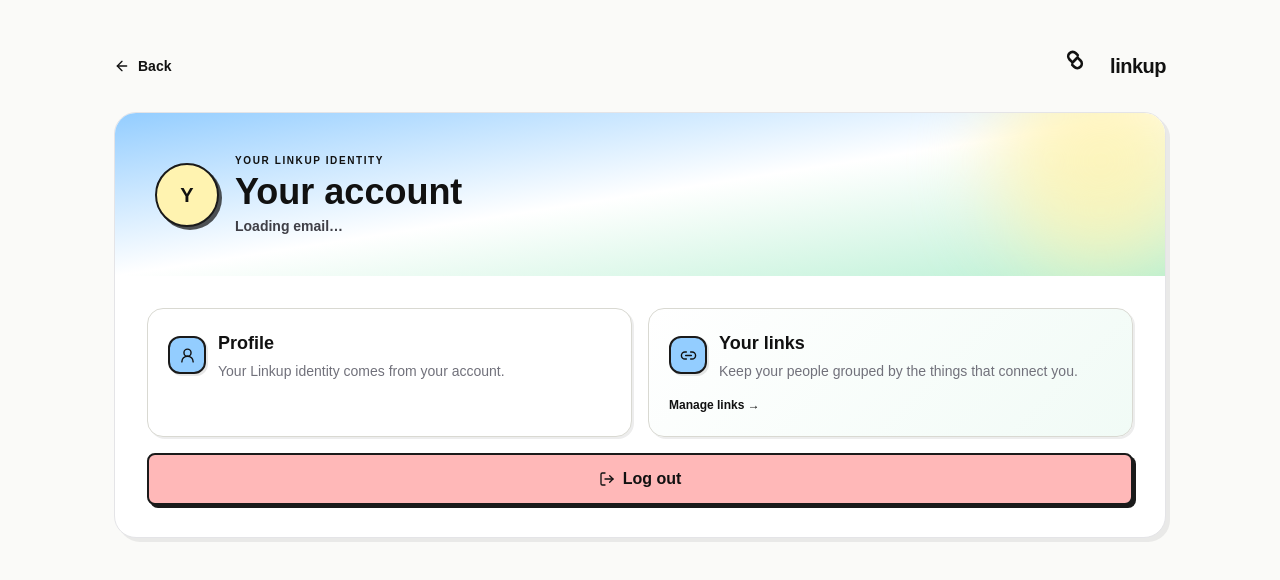
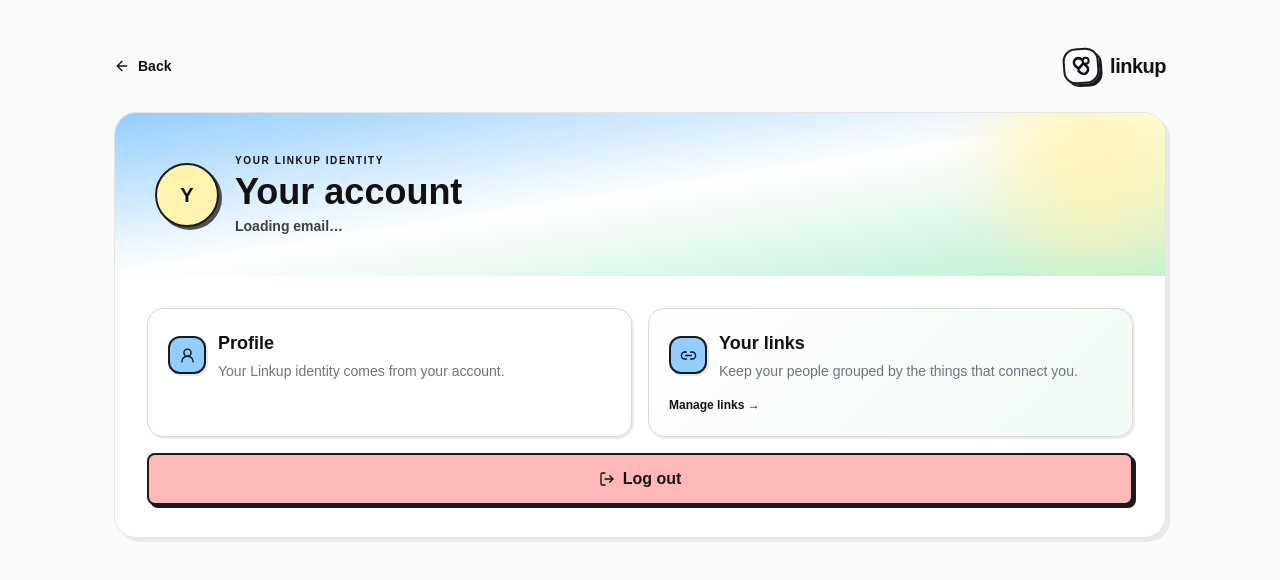
Before and after one commit to justrishith/linkup, a Next.js app: page /account in a window 1280 px wide. Shown: the top 580 px of the page. Built offline with nearby package versions, Linux system fonts and the light colour scheme; no server answers.

Commit message:
style(ui): add proximity-reactive Link logo

```diff
--- a/app/globals.css
+++ b/app/globals.css
@@ -24,11 +24,15 @@
 .brutal-btn:active{transform:translate(1px,1px);box-shadow:2px 2px 0 #1a1a1a}
 .brutal-input{border:2px solid #1a1a1a;background:#fff}
 
-.logo-mark{position:relative;display:inline-block;width:42px;height:42px;flex:0 0 42px;border:2px solid #1a1a1a;border-radius:12px;background:#fff;box-shadow:3px 3px 0 #1a1a1a;transform:rotate(-5deg);transition:transform 160ms ease}
-.logo-mark:before,.logo-mark:after{content:"";position:absolute;width:17px;height:26px;border:3px solid #1a1a1a;border-radius:10px;transform:rotate(34deg);top:6px}
-.logo-mark:before{left:8px;background:#93cdff}.logo-mark:after{left:17px;background:#fff3b0}
-.logo-mark span{position:absolute;left:18px;top:17px;width:8px;height:8px;border:2px solid #1a1a1a;border-radius:50%;background:#fff;z-index:2}
-.brand-lockup{display:inline-flex;align-items:center;gap:11px}.brand-lockup:hover .logo-mark{transform:rotate(-2deg) translateY(-1px)}
+.link-mark{position:relative;display:grid;place-items:center;flex:0 0 auto;border:2px solid #1a1a1a;border-radius:13px;background:linear-gradient(145deg,#fff 0%,#f7fbff 100%);color:#111;box-shadow:3px 3px 0 #1a1a1a;transform:rotate(-4deg);transition:transform 120ms ease,box-shadow 120ms ease,background 180ms ease}
+.link-mark svg{position:relative;z-index:2}
+.link-mark-dot{position:absolute;width:8px;height:8px;right:7px;top:7px;border:2px solid #111;border-radius:50%;background:#fff;z-index:3}
+.link-mark:hover{transform:rotate(-4deg) scale(1.04);box-shadow:4px 4px 0 #1a1a1a}
+.link-mark-near{animation:linkPulse 460ms cubic-bezier(.22,.61,.36,1)}
+.link-mark-near .link-mark-dot{animation:dotWiggle 460ms ease-in-out}
+
+.logo-mark{display:none}
+.brand-lockup{display:inline-flex;align-items:center;gap:11px}
 
 .link-feature-card{position:relative;overflow:hidden;border:1px solid #d8d8d2;border-radius:22px;background:linear-gradient(135deg,rgba(255,255,255,.98),rgba(234,247,255,.72));box-shadow:4px 4px 0 rgba(26,26,26,.08)}
 .link-feature-card:after{content:"";position:absolute;width:220px;height:220px;right:-70px;top:-90px;border-radius:50%;background:radial-gradient(circle,#b8f0d4 0 28%,rgba(184,240,212,.35) 29% 55%,transparent 56%);opacity:.75;animation:linkFloat 8s ease-in-out infinite}
@@ -65,14 +69,15 @@
 @media (max-width:980px){.hero-workspace{grid-template-columns:1fr;min-height:0}.hero-scene{min-height:280px}.stats-row{grid-template-columns:repeat(2,minmax(0,1fr))}.main-grid{grid-template-columns:1fr}.right-rail{grid-template-columns:repeat(2,minmax(0,1fr))}}
 @media (max-width:800px){.dashboard-content{padding:14px 14px 84px}.app-topbar{padding:11px 14px}.hero-copy{padding:24px 20px}.hero-scene{min-height:240px}.front-card{right:9%;top:25%;width:205px}.back-card{right:8%;top:12%;width:185px}.idea-grid{grid-template-columns:1fr}.right-rail{grid-template-columns:1fr}}
 @media (max-width:560px){.stats-row{grid-template-columns:1fr 1fr;gap:9px}.stat-card{min-height:130px;padding:14px}.panel{padding:14px}.panel-title{font-size:21px}}
-@media (max-width:1024px){.orbit-card{opacity:.85;transform:scale(.88)}}
-@media (max-width:800px){.desktop-nav{display:none!important}}
-@media (max-width:640px){.orbit-card{display:none}}
 
 @media (prefers-reduced-motion:no-preference){
+@keyframes linkPulse{0%{transform:rotate(-4deg) translate3d(0,0,0) scale(1)}22%{transform:rotate(3deg) translate3d(1px,-1px,0) scale(1.04)}46%{transform:rotate(-6deg) translate3d(-1px,1px,0) scale(1.03)}70%{transform:rotate(2deg) translate3d(1px,0,0) scale(1.02)}100%{transform:rotate(-4deg) translate3d(0,0,0) scale(1)}}
+@keyframes dotWiggle{0%,100%{transform:translate(0,0)}35%{transform:translate(2px,-1px)}70%{transform:translate(-1px,2px)}}
+@keyframes floatOne{0%,100%{transform:rotate(-8deg) translate3d(0,0,80px)}50%{transform:rotate(-4deg) translate3d(12px,-12px,110px)}}
+@keyframes floatTwo{0%,100%{transform:rotate(8deg) translate3d(0,0,40px)}50%{transform:rotate(13deg) translate3d(-10px,10px,70px)}}
+@keyframes floatThree{0%,100%{transform:rotate(5deg) translate3d(0,0,110px)}50%{transform:rotate(0deg) translate3d(8px,-8px,140px)}}
+@keyframes floatFour{0%,100%{transform:rotate(-7deg) translate3d(0,0,60px)}50%{transform:rotate(-12deg) translate3d(-8px,-10px,90px)}}
 @keyframes drift{0%,100%{transform:translate3d(0,0,0)}50%{transform:translate3d(8px,-14px,0)}}
-@keyframes floatBack{0%,100%{transform:rotate(8deg) translate3d(0,0,0)}50%{transform:rotate(11deg) translate3d(-4px,-8px,0)}}
-@keyframes floatFront{0%,100%{transform:rotate(-7deg) translate3d(0,0,0)}50%{transform:rotate(-4deg) translate3d(6px,-10px,0)}}
 @keyframes linkFloat{0%,100%{transform:translate3d(0,0,0)}50%{transform:translate3d(-8px,10px,0)}}
 }
 @media (prefers-reduced-motion:reduce){*,*::before,*::after{scroll-behavior:auto!important;animation-duration:.001ms!important;animation-iteration-count:1!important;transition-duration:.001ms!important}}
```
